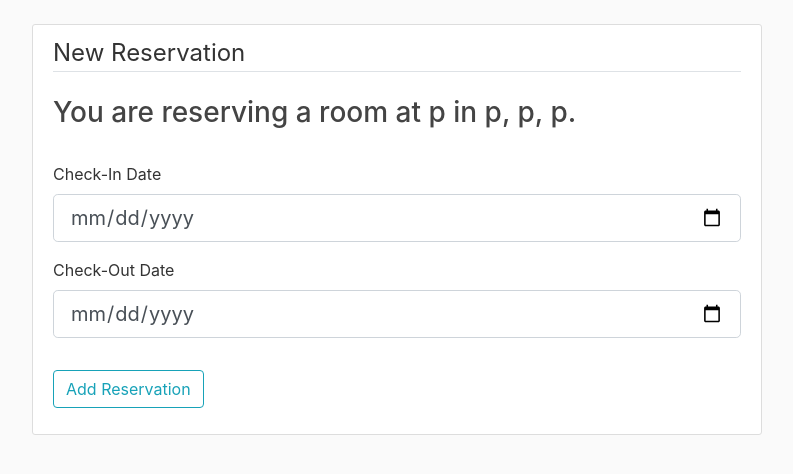
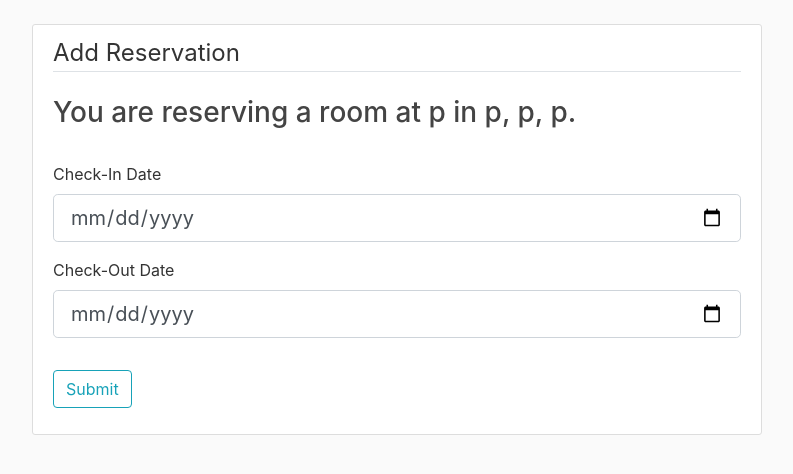
Before and after one commit to emersone/hotel-project, a Flask app: page /create_reservation/2 in a window 1280 px wide. Shown: the part 56-530 px from the top of the page, without its empty margins (53-846 px from the left). Run offline with Flask 2, Linux system fonts and the light colour scheme; a user stored in the database is signed in; data comes from the database, SQL or seed files in the repository; both versions use the stored data as it was after the commit; some libraries are stand-ins or nearby versions.

Commit message:
Add update reservation

```diff
--- a/main/forms.py
+++ b/main/forms.py
@@ -90,4 +90,4 @@ class PostForm(FlaskForm):
 class ReservationForm(FlaskForm):
     check_in = DateField('Check-In Date', validators=[DataRequired()])
     check_out = DateField('Check-Out Date', validators=[DataRequired()])
-    submit = SubmitField('Add Reservation')
+    submit = SubmitField('Submit')
--- a/main/models.py
+++ b/main/models.py
@@ -33,7 +33,7 @@ class Reservation(db.Model):
 
     #How object is printed
     def __repr__(self):
-        return f"Reservation('{self.check_in}, {self.check_out}, {self.user_id}, {self.id})"
+        return f"Reservation('{self.check_in}, {self.check_out}, {self.user_id}, {self.id}, {self.hotel_info})"
 
 
 class Hotel(db.Model):
--- a/main/routes.py
+++ b/main/routes.py
@@ -356,28 +356,41 @@ def new_reservation(hotel_id):
     hotel = db.session.query(Hotel).filter(Hotel.id==hotel_id).first()
 
     form = ReservationForm()
-
     if form.validate_on_submit():
-        print('here2')
-
         reservation = Reservation(check_in=form.check_in.data,
                                   check_out=form.check_out.data,
                                   user_id=current_user.id, hotel_info=hotel.id)
-
         db.session.add(reservation)
         db.session.commit()
         flash('Your reservation has been made.', 'success')
         return redirect(url_for('reservations'))
 
-    return render_template('create_reservation.html', title='Add Reservation', hotel=hotel, form=form)
-
+    return render_template('create_reservation.html', title='Add Reservation', legend="Add Reservation", hotel=hotel, form=form)
 
 
 #Update a user's hotel reservation
 @app.route('/reservations/<reservation_id>/update', methods=['GET', 'POST'])
 @login_required
-def update_reservations():
-    print('hello')
+def update_reservations(reservation_id):
+    reservation = Reservation.query.get_or_404(reservation_id)
+    hotel_info = reservation.hotel_info
+
+    #Return hotel that user is trying to reserve
+    hotel = db.session.query(Hotel).filter(Hotel.id==hotel_info).first()
+
+    form = ReservationForm()
+    if form.validate_on_submit():
+        reservation.check_in = form.check_in.data
+        reservation.check_out = form.check_out.data
+        db.session.commit()
+        flash('Your reservation has been updated.', 'success')
+        return redirect(url_for('reservations'))
+    elif request.method == 'GET':
+        form.check_in.data = reservation.check_in
+        form.check_out.data = reservation.check_out
+
+    return render_template('create_reservation.html', title='Update Reservation',
+                           legend="Update Reservation", hotel=hotel, form=form)
 
 
 #Delete a user's hotel reservation
@@ -386,7 +399,6 @@ def update_reservations():
 def delete_reservations(reservation_id):
 
     reservation = Reservation.query.get_or_404(reservation_id)
-    test = Reservation.query.get_or_404(reservation_id)
 
     db.session.delete(reservation)
     db.session.commit()
--- a/main/templates/create_reservation.html
+++ b/main/templates/create_reservation.html
@@ -7,7 +7,7 @@
         {{ form.csrf_token }}
 
         <fieldset class="form-group">
-            <legend class="border-bottom mb-4">New Reservation</legend>
+            <legend class="border-bottom mb-4">{{ legend }}</legend>
             <h3 class="article-title">You are reserving a room at {{ hotel.name }} in {{ hotel. city }}, {{ hotel.state }}, {{ hotel.country }}.</h3><br>
 
             <div class="form-group">
--- a/main/templates/reservations.html
+++ b/main/templates/reservations.html
@@ -10,6 +10,7 @@
             <h3>{{ hotel.city }}, {{ hotel.state }}, {{ hotel.country }}</h3>
             <p class="article-content">Check In Date: {{ reservation.check_in.strftime("%Y/%m/%d") }}</p
             <p class="article-content">Check Out Date: {{ reservation.check_out.strftime("%Y/%m/%d") }}</p>
+            <a class="btn btn-secondary btn-sm mt-1 mb-1" href="{{ url_for('update_reservations', reservation_id=reservation.id) }}">Update</a>
             <button type="button" class="btn btn-danger btn-sm m-1" data-toggle="modal" data-target="#deleteModal{{ reservation.id }}">Delete</button>
         </div>
       </div>
```
Also changed, not shown: notes.py (+8 -0 lines), main/site.db.
